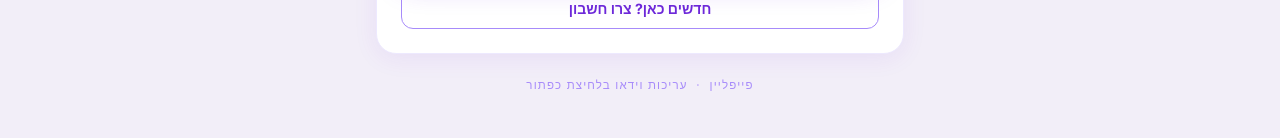
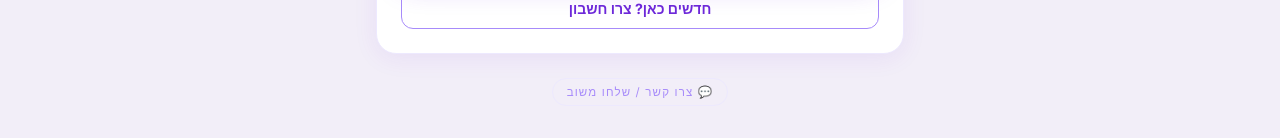
Before and after one commit to yotamjacob/hebrew-video-pipeline, a website: page site/index.html in a window 1280 px wide. Shown: the part 520-658 px from the top of the page. Drawn offline with Linux system fonts and the light colour scheme; a web font is replaced by a local one.

Commit message:
feat(site): replace footer credits with contact/feedback mailto link
Co-Authored-By: Claude Fable 5 <noreply@anthropic.com>

```diff
--- a/site/app.css
+++ b/site/app.css
@@ -1079,6 +1079,12 @@
       text-align: center; color: var(--purple-400);
       font-size: 0.72rem; letter-spacing: 0.1em; text-transform: uppercase; padding-top: 8px;
     }
+    .footer-contact {
+      color: var(--purple-400); text-decoration: none;
+      border: 1.5px solid var(--purple-100); border-radius: 999px;
+      padding: 6px 14px; display: inline-block; transition: color 0.15s, border-color 0.15s;
+    }
+    .footer-contact:hover { color: var(--purple-700); border-color: var(--purple-400); }
 
     /* ── Schedule card ── */
     .sched-intro { font-size: 0.82rem; color: var(--muted); line-height: 1.5; margin-bottom: 16px; }
--- a/site/i18n.js
+++ b/site/i18n.js
@@ -9,7 +9,7 @@
     // ── Hero / chrome ──
     'hero.sub':        { en: 'Video editing at the click of a button', he: 'עריכות וידאו בלחיצת כפתור' },
     'hero.tags':       { en: 'Auto-cut · Captions · Hooks · B-roll · Schedule', he: 'חיתוך אוטומטי · כתוביות · הוקים · בי-רול · תזמון' },
-    'footer.line':     { en: 'פייפליין &nbsp;·&nbsp; Video editing at the click of a button', he: 'פייפליין &nbsp;·&nbsp; עריכות וידאו בלחיצת כפתור' },
+    'footer.contact':  { en: '💬 Contact us / leave feedback', he: '💬 צרו קשר / שלחו משוב' },
     'tab.create':      { en: '🎬 Create', he: '🎬 יצירה' },
     'tab.history':     { en: '🗂️ History', he: '🗂️ היסטוריה' },
     'tab.logout':      { en: '🚪 Logout', he: '🚪 התנתקות' },
--- a/site/index.html
+++ b/site/index.html
@@ -83,7 +83,7 @@
       <button class="action-btn" style="margin-top:10px" id="authModeBtn" onclick="toggleAuthMode()" data-i18n="auth.toRegister">New here? Create an account</button>
     </div>
   </div>
-  <p class="footer" data-i18n="footer.line">פייפליין &nbsp;·&nbsp; עריכות וידאו בלחיצת כפתור</p>
+  <p class="footer"><a class="footer-contact" href="mailto:yotajacob@gmail.com" data-i18n="footer.contact">💬 צרו קשר / שלחו משוב</a></p>
 </div>
 
 <div class="container" id="pipelineView" style="display:none">
@@ -630,7 +630,7 @@
 
   <button id="startOverBtn" class="start-over-btn" data-i18n="startOver">↩&nbsp; Start over</button>
 
-  <p class="footer" data-i18n="footer.line">פייפליין &nbsp;·&nbsp; עריכות וידאו בלחיצת כפתור</p>
+  <p class="footer"><a class="footer-contact" href="mailto:yotajacob@gmail.com" data-i18n="footer.contact">💬 צרו קשר / שלחו משוב</a></p>
 </div>
 
 <!-- ── History view ── -->
@@ -647,7 +647,7 @@
     <div id="historyList"></div>
     </div>
   </div>
-  <p class="footer" data-i18n="footer.line">פייפליין &nbsp;·&nbsp; עריכות וידאו בלחיצת כפתור</p>
+  <p class="footer"><a class="footer-contact" href="mailto:yotajacob@gmail.com" data-i18n="footer.contact">💬 צרו קשר / שלחו משוב</a></p>
 </div>
 
 <!-- ── Admin view ── -->
@@ -663,7 +663,7 @@
       <div id="adminList"></div>
     </div>
   </div>
-  <p class="footer" data-i18n="footer.line">פייפליין &nbsp;·&nbsp; עריכות וידאו בלחיצת כפתור</p>
+  <p class="footer"><a class="footer-contact" href="mailto:yotajacob@gmail.com" data-i18n="footer.contact">💬 צרו קשר / שלחו משוב</a></p>
 </div>
 
 <!-- ── Confirm dialog ── -->
```
